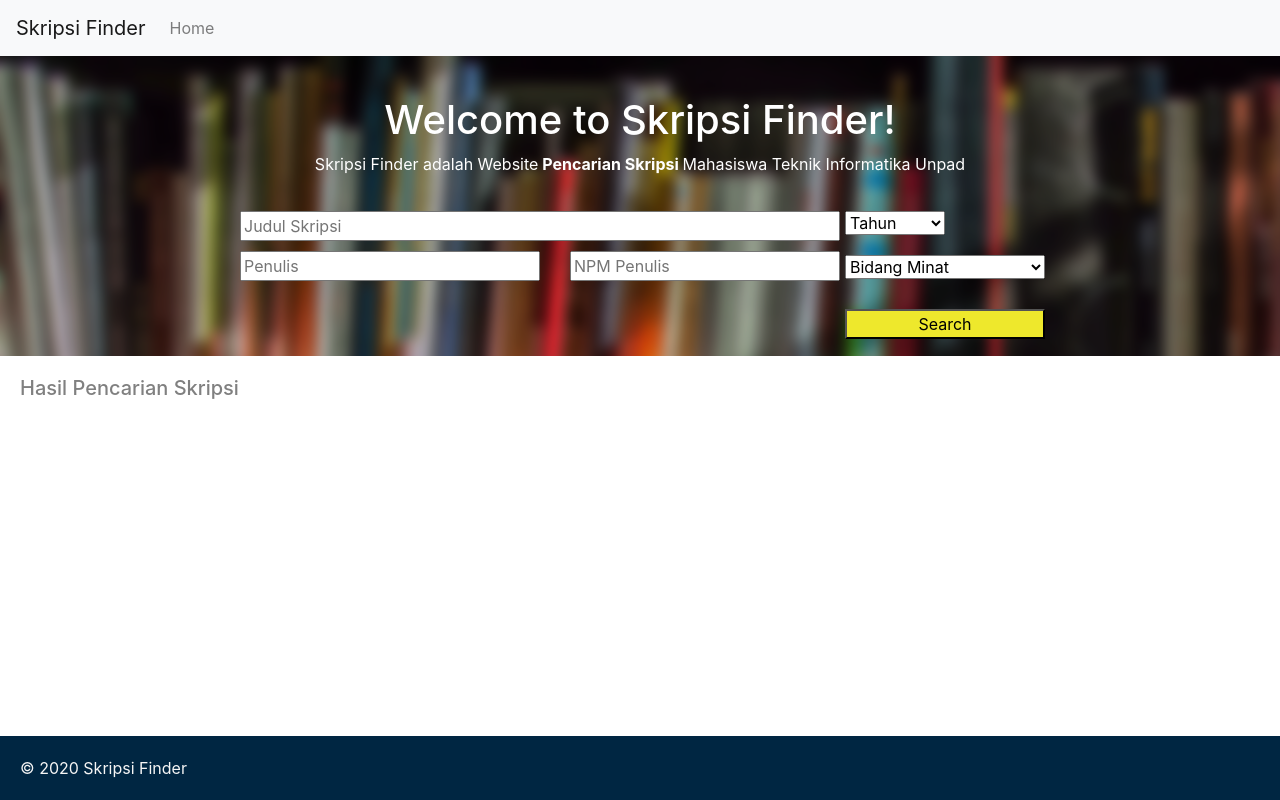
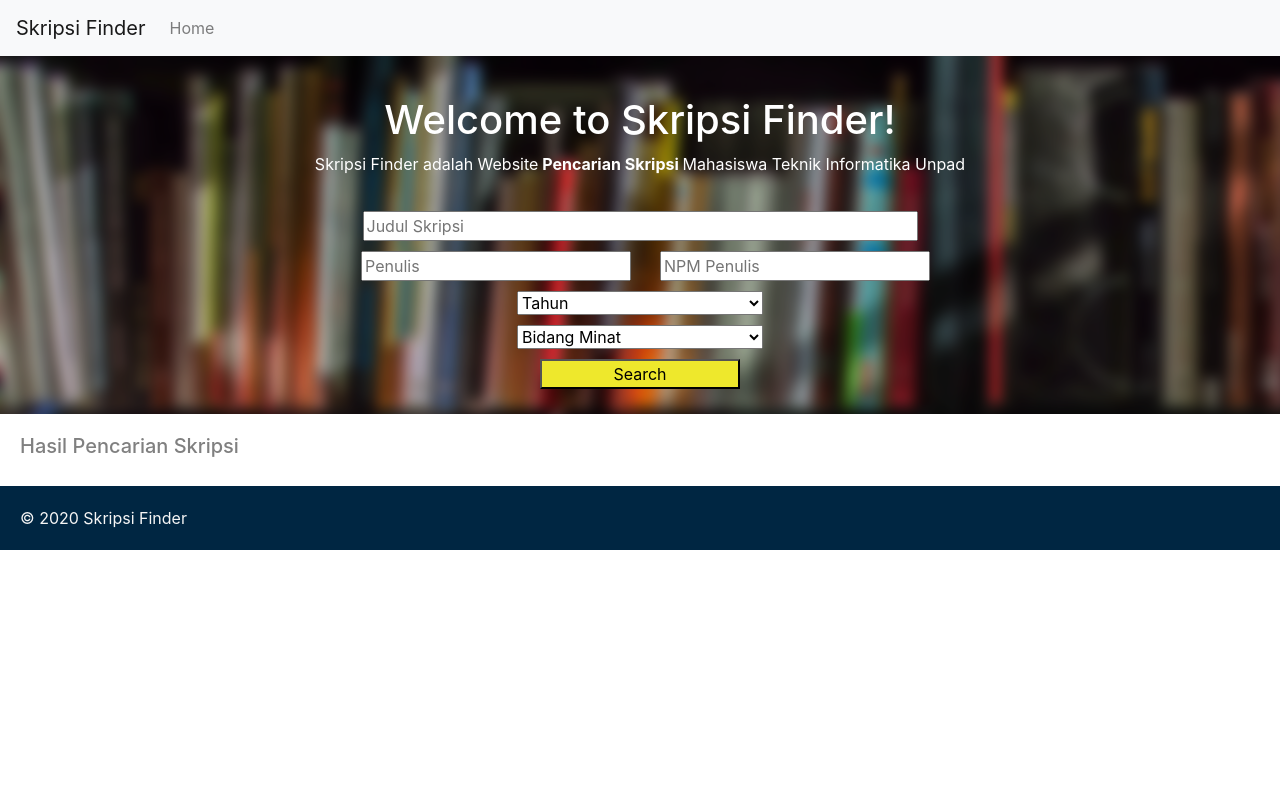
Before and after one commit to fardil/SkripsiFinder, a React (Create React App) app: page / in a window 1280 px wide. Built offline with nearby package versions, Linux system fonts and the light colour scheme.

Commit message:
responsive layout

```diff
--- a/src/Assets/style.css
+++ b/src/Assets/style.css
@@ -1,14 +1,3 @@
-@media screen and (max-width:680px){
-
-	#maincontent{
-		width: auto;
-		float: none;
-	}
-	#sidebar{
-		width: auto;
-		float: none;
-	}
-}
 /* css homepage */
 
 .WebContainer{
@@ -21,7 +10,7 @@
 }
 
 .header {
-  height: 300px;
+  height: auto;
   padding: 40px;
   text-align: center;
   background-image: url(/background1.png);
@@ -38,22 +27,16 @@
 }
 
 .col-md-10{
-  margin-left: 80px;
-  margin-top: 10px;
   padding: 10px;
   border-bottom: 1.5pt solid #E4DFDA;
 }
 
 .col-md-5{
   padding: 5px;
-  margin-top: 10px;
-  margin-left: 1px;
 }
 
 .col-md-2{
   padding: 5px;
-  margin-top: 10px;
-  margin-left: 15px;
 }
 
 a#skripsi{
@@ -74,9 +57,7 @@ footer{
   width: 100%;
   position: absolute;
   overflow: hidden;
-  bottom: 0;
-  /* margin-top: 110px;
-  margin-bottom: 0px; */
+  bottom: 1;
 }
 
 form{
@@ -84,51 +65,73 @@ form{
   transform: translateY(15px);
 }
 
+@media screen and (max-width:959px){
   input#titleBar{
-  width: 600px;
-  margin-left: -200px;
+    width: 90%;
+    margin-left: 50px;
   }
 
   input#nameBar{
-  width: 300px;
-  margin-left: 70px;
-  margin-right: 0px;
+    width: 90%;
+    margin-left: 50px;
   }
 
   input#npmBar{
-  width: 270px;
-  margin-right: 220px;
-  margin-left: -220px;
+    width: 100%;
+    margin-left: 10px;
   }
-
   .dropdown#tahun{
-  margin-top: -70px;
-  margin-bottom: 90px;
-  margin-inline-start: 550px;
-  transform: translateY(-10px);
-  width: 100px;
-  margin-left: 820px;
+    width: 40%;
+    margin: auto;
   }
 
   .dropdown#peminatan{
-  margin-top: -80px;
-  margin-bottom: 90px;
-  margin-inline-start: 550px;
-  transform: translateY(-10px);
+    width: 40%;
+    margin: auto;
+  }
+  .button#search{
+    margin: auto;
     width: 200px;
-  margin-left: 820px;
+    background-color: #EEE82C;
+  }
+}
+
+@media screen and (min-width:959px){
+  input#npmBar{
+    width: 50%;
+    margin-right: 290px;
+    margin-left: 5px;
+  }
+
+  input#nameBar{
+    width: 50%;
+    margin: auto;
+    margin-left: 276px;
+    margin-right: 2px;
+  }
+
+  input#titleBar{
+    width: 50%;
+    margin: auto;
+  }
+  .dropdown#tahun{
+    width: 20%;
+    margin: auto;
+  }
+
+  .dropdown#peminatan{
+    width: 20%;
+    margin: auto;
+  }
+  .button#search{
+    margin: auto;
+    width: 200px;
+    background-color: #EEE82C;
+  }
 }
 
 .row{
   margin-top: 10px;
-}
-
-.button#search{
-  margin-top: -80px;
-  margin-bottom: 80px;
-  margin-left: 820px;
-  width: 200px;
-  background-color: #EEE82C;
 }
 
 .grid-container{
@@ -195,12 +198,21 @@ article#abstrak{
 }
 
 @media only screen and (max-width: 480px) {
-  #footer ul li a img {
+  #footer{
     max-width: 100%;
     display: block;
     /* height: auto; */
    }
   }
+
+@media only screen and (max-width: 768px) {
+  #container{
+    max-width: 100%;
+    display: block;
+    /* height: auto; */
+   }
+  }
+
 /* css login */
 
 .container#login{
```
Lines whose indentation alone changed are shown as unchanged.
